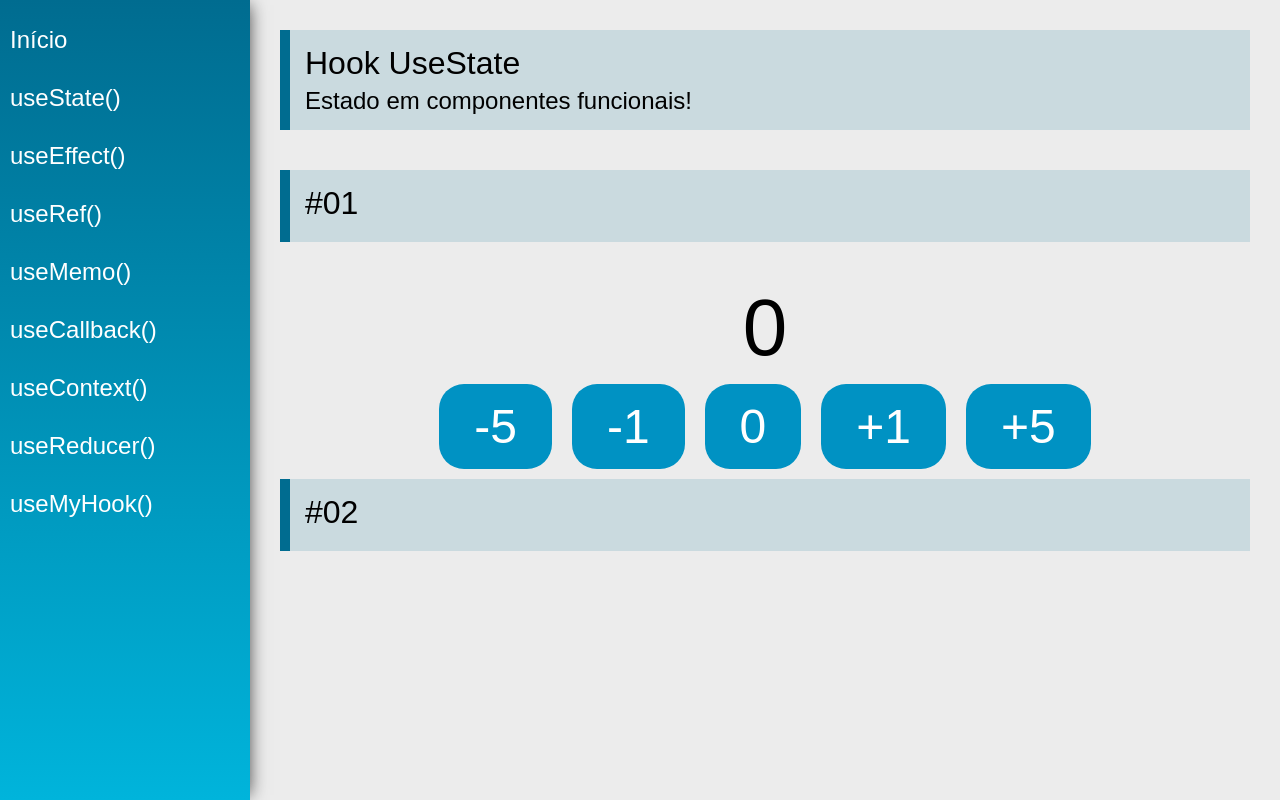
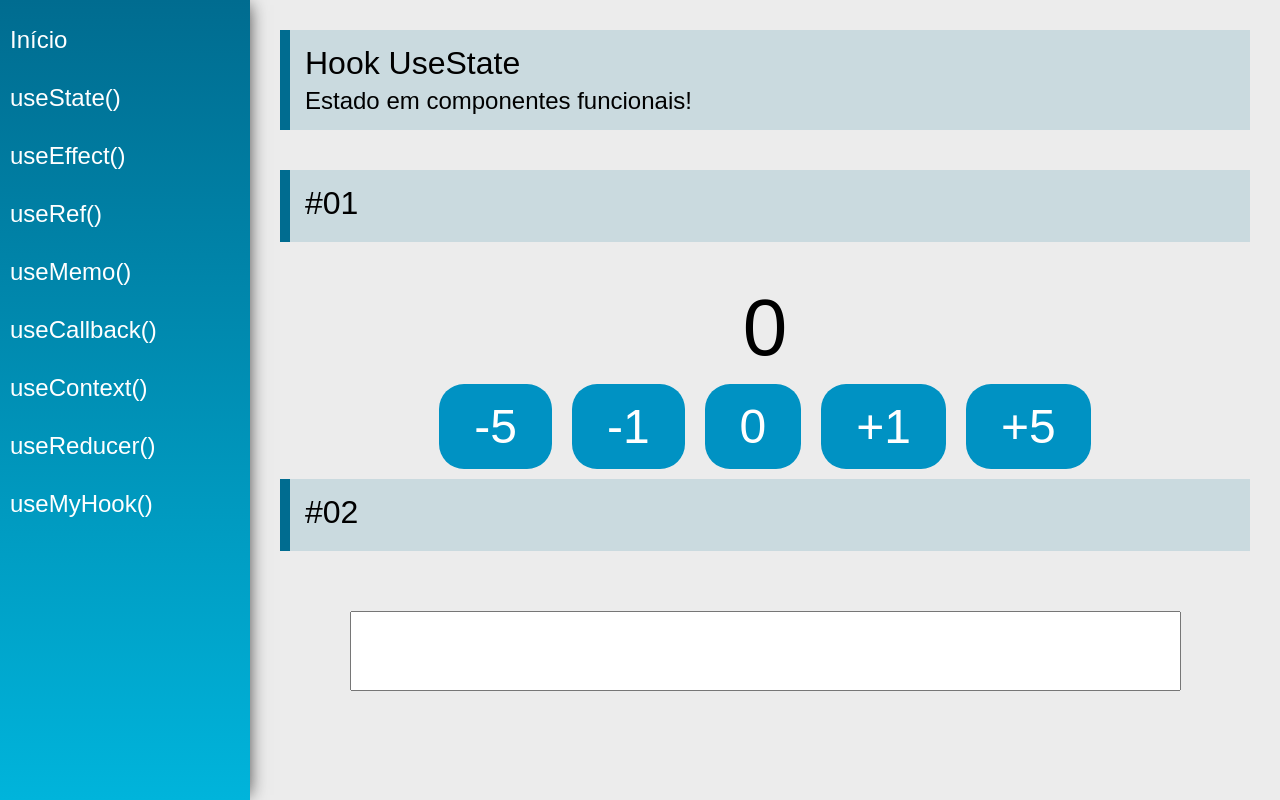
Before and after one commit to matheusrf96/hooks, a React (Create React App) app: page /useState in a window 1280 px wide. Built offline with nearby package versions, Linux system fonts and the light colour scheme.

Commit message:
Implement useState, pt. II

```diff
--- a/src/views/examples/UseState.jsx
+++ b/src/views/examples/UseState.jsx
@@ -4,7 +4,10 @@ import SectionTitle from '../../components/layout/PageTitle'
 
 const UseState = (props) => {
     const defaultValue = 0
+    const defaultName = ""
+
     const [count, setCount] = useState(defaultValue)
+    const [name, setName] = useState(defaultName)
 
     return (
         <div className="UseState">
@@ -26,6 +29,15 @@ const UseState = (props) => {
             </div>
 
             <SectionTitle title="#02" />
+            <div className="center">
+                <span className="text">{ name }</span>
+                <input
+                    type="text"
+                    className="input"
+                    value={ name }
+                    onChange={(e) => setName(e.target.value)}
+                />
+            </div>
         </div>
     )
 }
```
